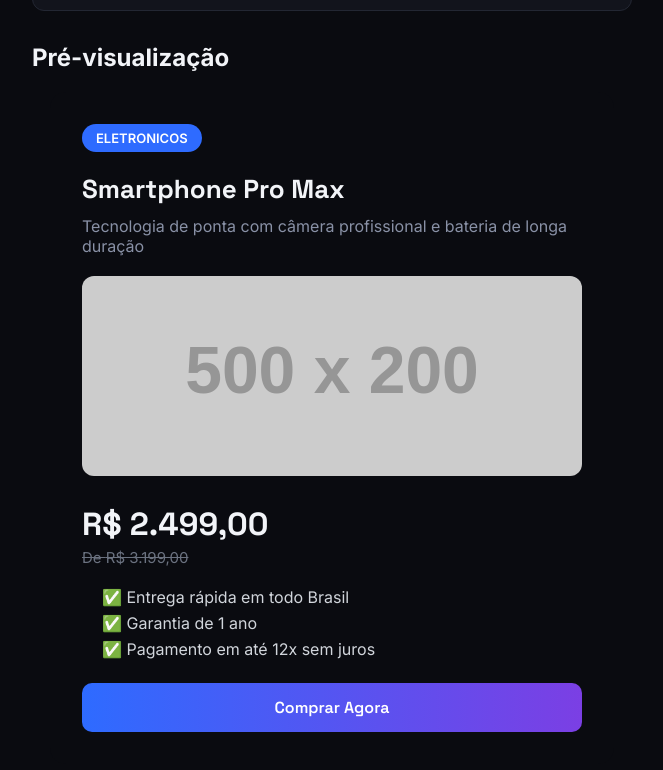
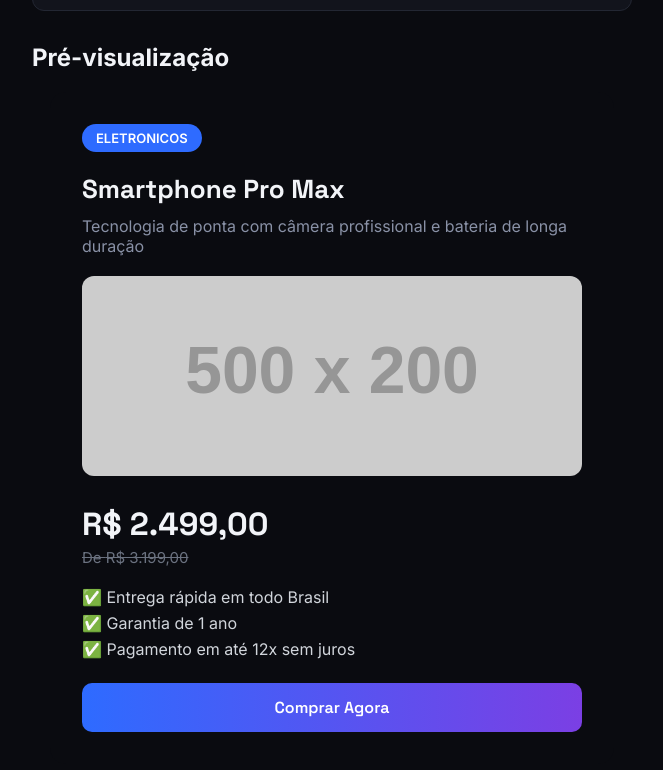
Before and after one commit to contatowconnect-lgtm/wconnect-banner-generator, an Astro site: page / in a window 1280 px wide. Shown: the part 842-1612 px from the top of the page, without its empty margins (308-971 px from the left). Built offline with nearby package versions, Linux system fonts and the light colour scheme; Astro itself is replaced by a stand-in of ours; placeholder pictures from the web are drawn by us.

Commit message:
Update masterTemplate.tsx

```diff
--- a/src/masterTemplate.tsx
+++ b/src/masterTemplate.tsx
@@ -91,9 +91,9 @@ export const MasterTemplate: React.FC<Props> = ({ produto, tamanho = "feed" }) =
       </div>
 
       {beneficios.length > 0 && (
-        <ul style={{ padding: '0 0 0 20px', margin: '0 0 24px 0' }}>
+        <ul style={{ padding: '0', margin: '0 0 24px 0', listStyle: 'none' }}>
           {beneficios.map((b, i) => (
-            <li key={i} style={{ color: '#D1D5DB', marginBottom: '6px', listStyle: 'none', paddingLeft: '0' }}>
+            <li key={i} style={{ color: '#D1D5DB', marginBottom: '6px' }}>
               {b}
             </li>
           ))}
```
